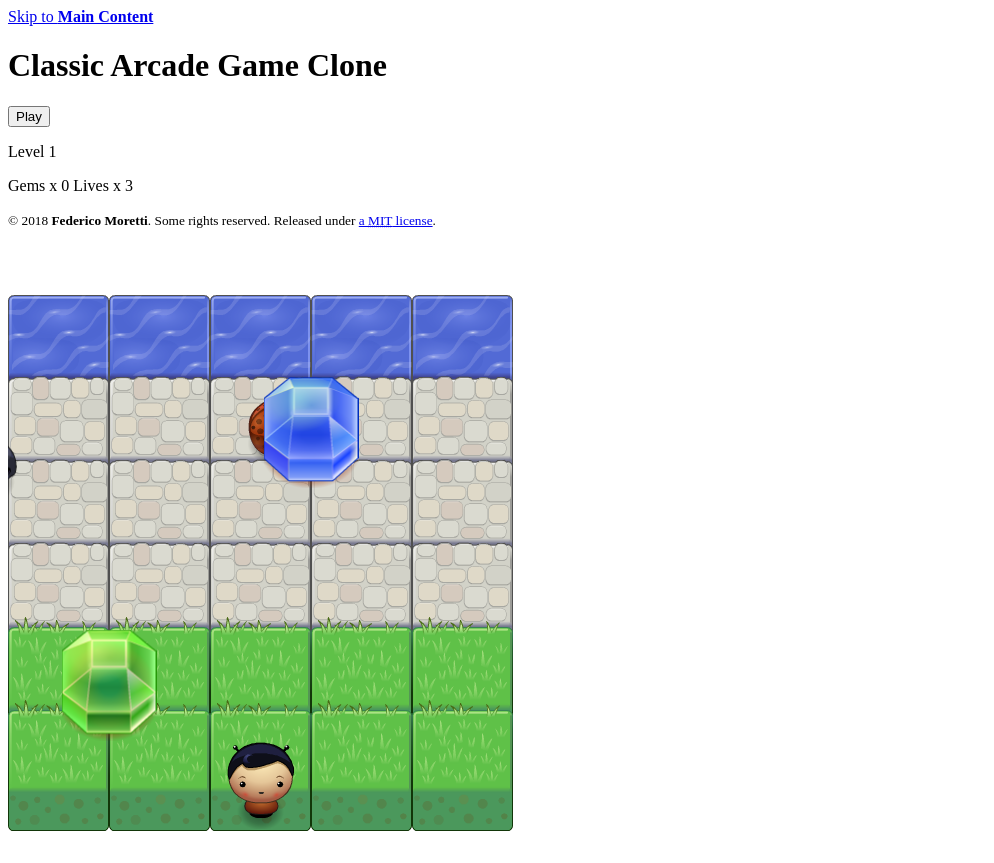
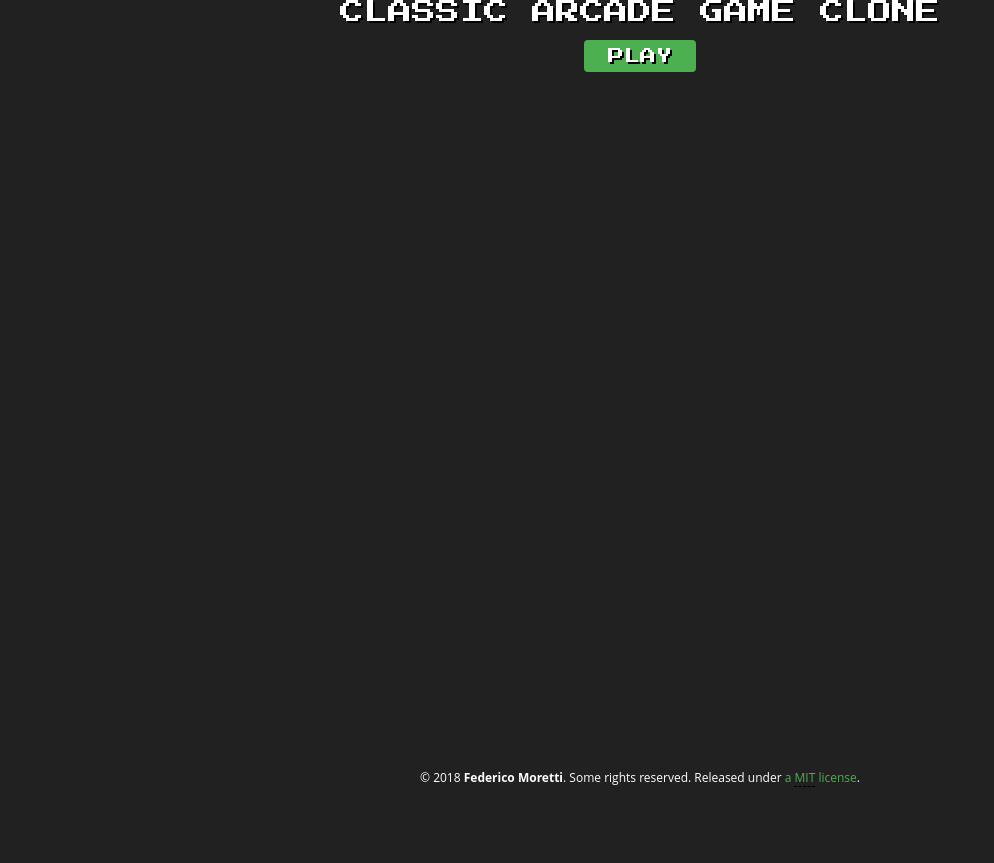
Before and after one commit to fedtti/classic-arcade-game-clone, a plain HTML site: page index.html in a window 1280 px wide. Shown: the whole page, without its empty margins (0-994 px from the left). After the commit the page ends 800 px from the top, so only its background shows below. Drawn offline with Linux system fonts and the light colour scheme.

Commit message:
update index.html

```diff
--- a/index.html
+++ b/index.html
@@ -4,7 +4,7 @@
         <meta charset="utf-8">
         <meta content="width=device-width, initial-scale=1, shrink-to-fit=no" name="viewport">
         <link href="https://fonts.googleapis.com/css?family=Press+Start+2P|PT+Sans:400,700" rel="prefetch stylesheet">
-        <link href="/css/style.css.min" rel="stylesheet">
+        <link href="/css/style.min.css" rel="stylesheet">
         <title>Classic Arcade Game Clone</title>
     </head>
     <body>
```
